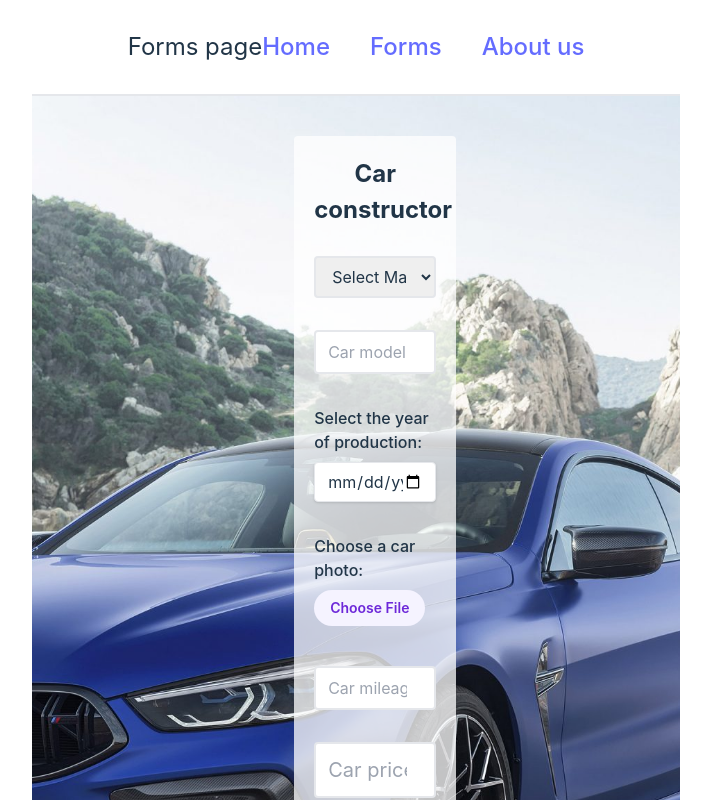
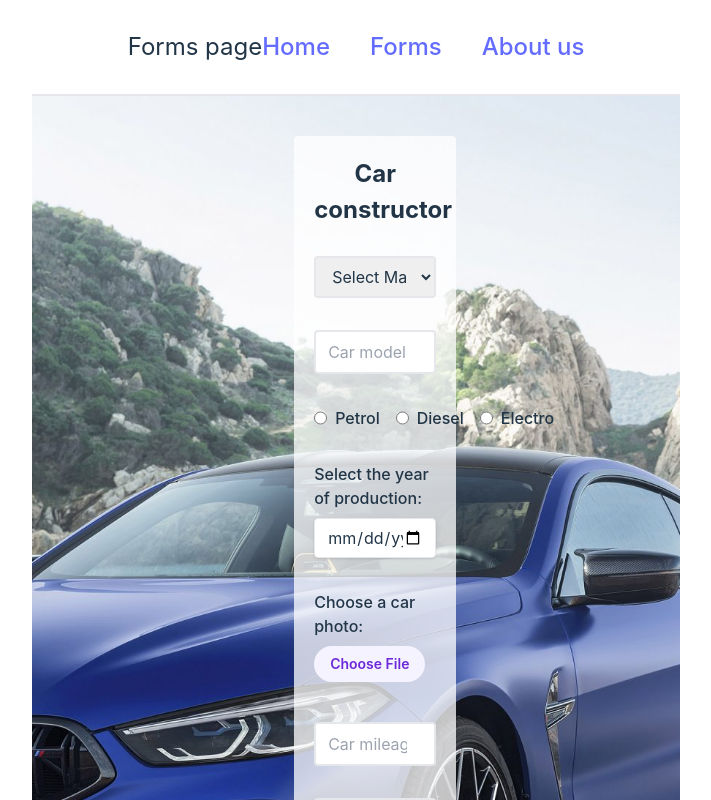
Before and after one commit to KirillKolchanov/React-module-RSS, a React app in the folder react-app/: page /forms in a window 1280 px wide. Shown: the top 800 px of the page, without its empty margins (284-995 px from the left). Built offline with nearby package versions, Linux system fonts and the light colour scheme; the HTML template or start-up script is replaced by a standard one.

Commit message:
refactor: transfer Switcher component to functional

```diff
--- a/react-app/src/components/Forms.tsx
+++ b/react-app/src/components/Forms.tsx
@@ -295,51 +295,34 @@ const Forms = (): JSX.Element => {
               subject="Model"
             />
 
-            {/*
-            <div
-              className={
-                this.state.fuel
-                  ? 'flex mt-8 items-center'
-                  : 'flex mt-8 items-center p-2 border-2 border-red-500'
-              }
-            >
+            <div className={'flex mt-8 items-center'}>
               <Switcher
-                id="petrol"
-                name="carFuel"
-                classes="h-4 w-4 text-indigo-600 focus:ring-indigo-500 border-gray-300"
-                reference={this.carPetrolRef}
+                form={form}
+                name="Fuel"
+                classes="h-4 w-4 text-indigo-600 focus:ring-indigo-500 border-gray-300 cursor-pointer"
                 defaultChecked={false}
-                onChange={this.onPetrolChange.bind(this)}
-                subject="Petrol"
+                value="Petrol"
               />
               <Switcher
-                id="diesel"
-                name="carFuel"
-                classes="ml-4 h-4 w-4 text-indigo-600 focus:ring-indigo-500 border-gray-300"
-                reference={this.carDieselRef}
+                form={form}
+                name="Fuel"
+                classes="ml-4 h-4 w-4 text-indigo-600 focus:ring-indigo-500 border-gray-300 cursor-pointer"
                 defaultChecked={false}
-                onChange={this.onDieselChange.bind(this)}
-                subject="Diesel"
+                value="Diesel"
               />
               <Switcher
-                id="electro"
-                name="carFuel"
-                classes="ml-4 h-4 w-4 text-indigo-600 focus:ring-indigo-500 border-gray-300"
-                reference={this.carElectroRef}
+                form={form}
+                name="Fuel"
+                classes="ml-4 h-4 w-4 text-indigo-600 focus:ring-indigo-500 border-gray-300 cursor-pointer"
                 defaultChecked={false}
-                onChange={this.onElectroChange.bind(this)}
-                subject="Electro"
+                value="Electro"
               />
             </div>
-            {this.state.fuel ? null : (
-              <WarningMessage valid={this.state.fuel}>{warnings.fuel.emptyInput}</WarningMessage>
-            )}
-            */}
 
             <div className="flex flex-col mt-8">
               <DateInput
                 form={form}
-                classes="w-full px-3 py-2 leading-tight  border rounded shadow appearance-none focus:outline-none focus:shadow-outline"
+                classes="w-full px-3 py-2 leading-tight  border rounded shadow appearance-none focus:outline-none focus:shadow-outline cursor-pointer"
                 subject="Date"
                 min="1990-01-01"
                 max="2023-01-01"
@@ -382,7 +365,7 @@ const Forms = (): JSX.Element => {
               <Checkbox
                 form={form}
                 subject="checkbox"
-                classes="mr-2 h-5 w-5 text-blue-600 border-5"
+                classes="mr-2 h-5 w-5 text-blue-600 border-5 cursor-pointer"
                 text="I consent to my personal data"
               />
             </div>
--- a/react-app/src/components/Forms/FileInput.tsx
+++ b/react-app/src/components/Forms/FileInput.tsx
@@ -24,7 +24,7 @@ const FileInput = ({
   } = form;
   return (
     <>
-      <label htmlFor="DataPicker" className="mt-8 mb-2 font-medium ">
+      <label htmlFor="DataPicker" className="mt-8 mb-2 font-medium">
         {text}
         <input
           type="file"
--- a/react-app/src/components/Forms/Switcher.tsx
+++ b/react-app/src/components/Forms/Switcher.tsx
@@ -1,40 +1,37 @@
 import React from 'react';
+import { FieldValues, UseFormReturn } from 'react-hook-form';
 
 type SwitcherProps = {
-  id: string;
+  form: UseFormReturn<FieldValues, unknown>;
   name: string;
   classes: string;
-  reference: React.RefObject<HTMLInputElement>;
   defaultChecked: boolean;
-  onChange: (e: React.ChangeEvent<HTMLInputElement>) => void;
-  subject: string;
+  onChange?: (e: React.ChangeEvent<HTMLInputElement>) => void;
+  value: string;
 };
 
-class Switcher extends React.Component<SwitcherProps> {
-  constructor(props: SwitcherProps) {
-    super(props);
-  }
-
-  render() {
-    const { id, name, classes, reference, defaultChecked, onChange, subject } = this.props;
-
+const Switcher = ({ form, name, classes, value, defaultChecked, onChange }: SwitcherProps) => {
+  const {
+    register,
+    formState: { errors },
+  } = form;
   return (
     <>
       <input
         type="radio"
-          id={id}
-          name={name}
         className={classes}
-          ref={reference}
+        value={value}
         defaultChecked={defaultChecked}
-          onChange={onChange}
+        {...register(name, {
+          required: 'Please choose the fuel type',
+          onChange: onChange,
+        })}
       />
-        <label htmlFor={id} className="ml-2">
-          <span className="block text-m font-medium">{subject}</span>
+      <label htmlFor={name} className="ml-2">
+        <span className="block text-m font-medium">{value}</span>
       </label>
     </>
   );
-  }
-}
+};
 
 export default Switcher;
--- a/react-app/src/styles/pages/Forms.css
+++ b/react-app/src/styles/pages/Forms.css
@@ -1,6 +1,6 @@
 .form_wrapper {
   background-image: url("/Bmw_m8.jpeg");
-  height: 1000px;
+  /* height: 1000px; */
 }
 
 img {
```
Lines whose indentation alone changed are shown as unchanged.
